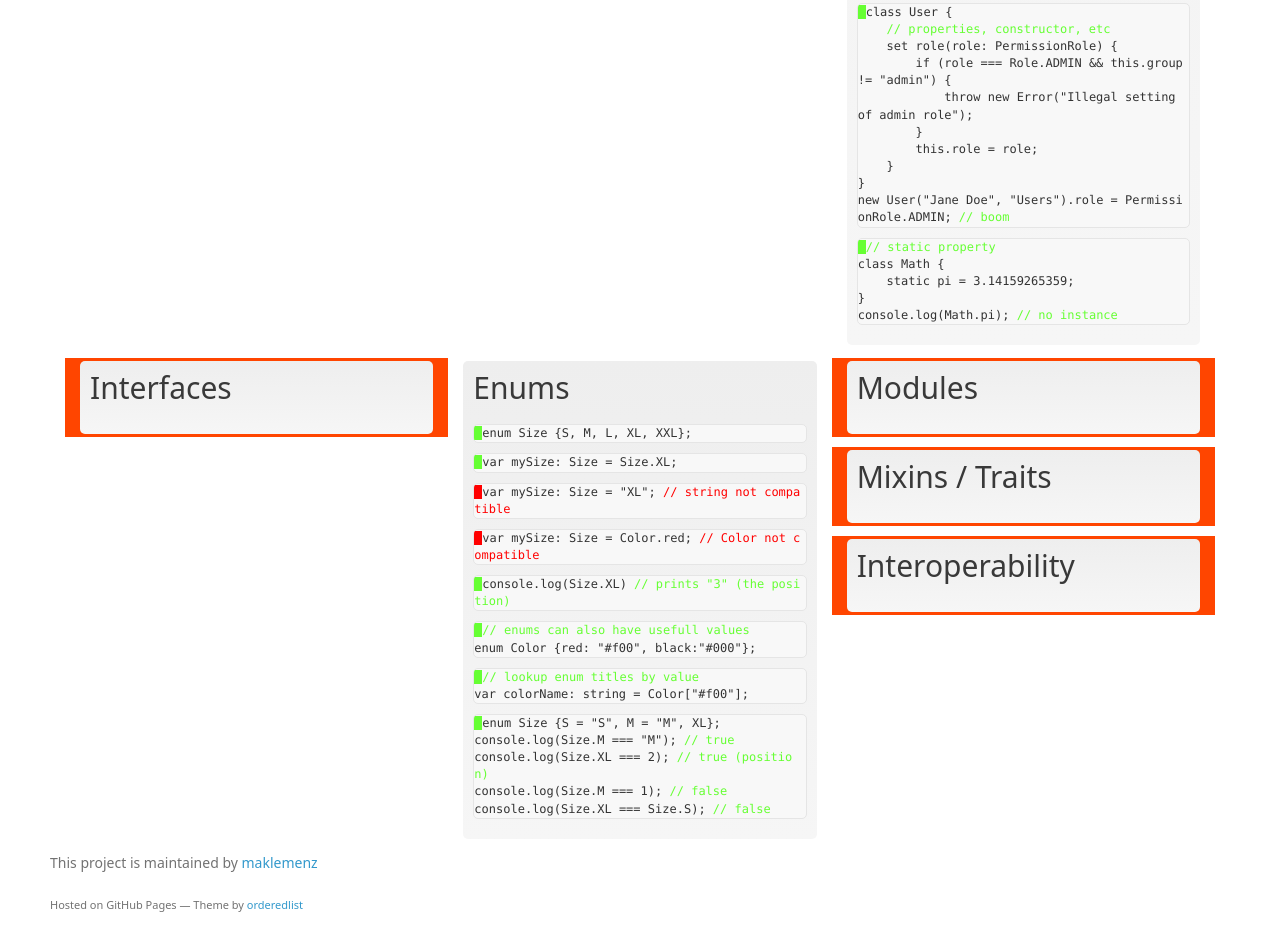
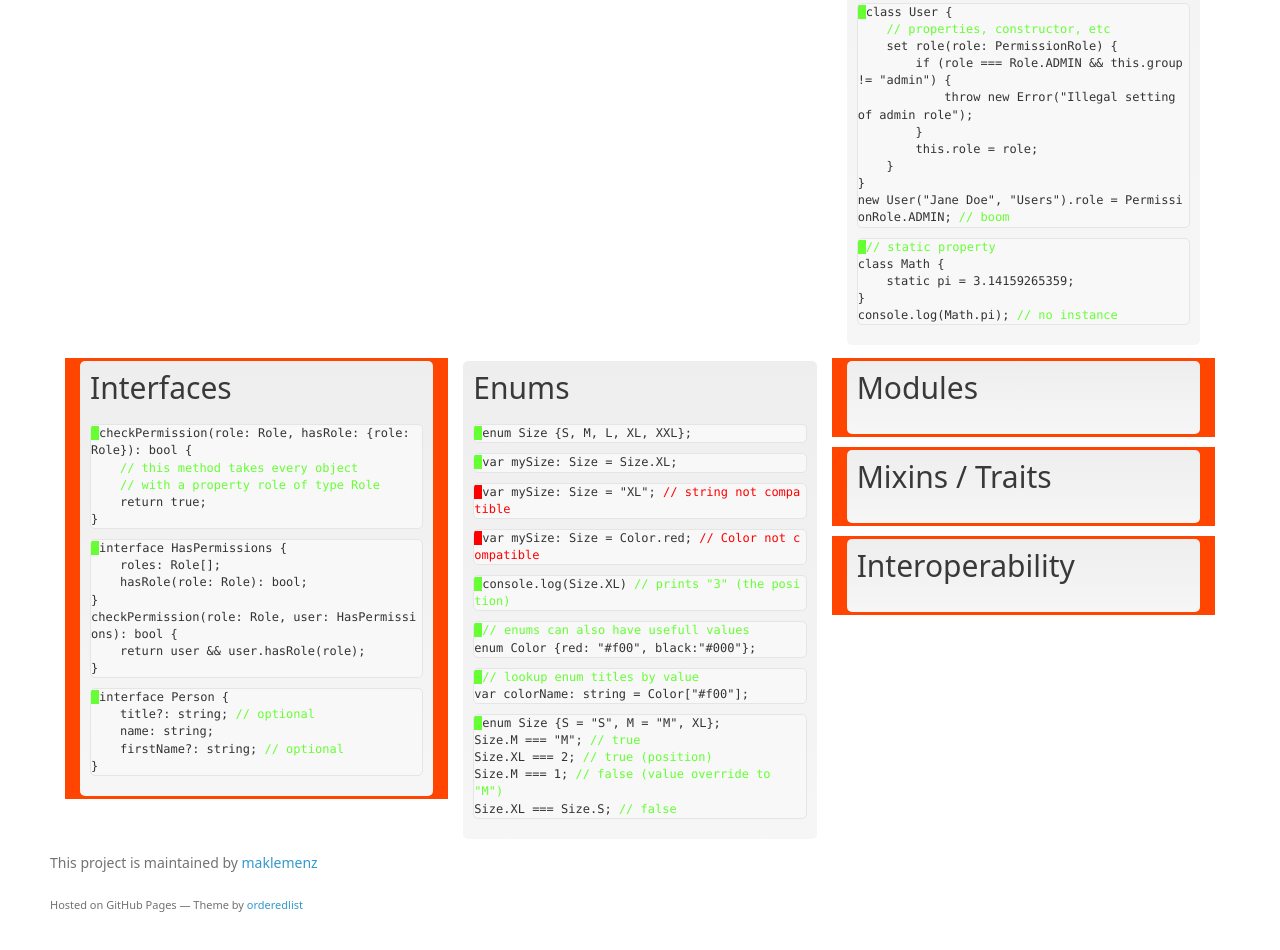
Before and after one commit to guibot17/typescript-cheatsheet, a plain HTML site: page index.html in a window 1280 px wide. Shown: the part 1536-2486 px from the top of the page. Drawn offline with nearby package versions, Linux system fonts and the light colour scheme; a small style sheet from the web is missing; a web font is replaced by a local one.

Commit message:
interfaces

```diff
--- a/index.html
+++ b/index.html
@@ -47,13 +47,13 @@ public lastname) {
                   <pre><code class="typescript">var whatever: any = "can be set to anything";</code></pre>
                   <pre><code class="typescript">var myNumber: number = 1;</code></pre>
                   <pre><code class="typescript">var myString: string = "hello";</code></pre>
-                  <pre><code class="typescript">var myBoolean: boolean = true;</code></pre>
+                  <pre><code class="typescript">var mybool: bool = true;</code></pre>
                   <pre><code class="typescript">var myNumbers: number[] = [1, 2, 3];</code></pre>
                   <pre><code class="typescript">var myNumbers: Array&lt;number&gt; = [1, 2, 3];</code></pre>
                   <pre><code class="typescript">var myCar: Car = new Car("1970 Dodge Charger R/T");</code></pre>
-                  <pre><code class="typescript wont-compile">var notABoolean: boolean = 123; // wrong type</code></pre>
-                  <pre><code class="typescript wont-compile">var myBoolean: boolean = true;
-myBoolean = "false"; // wrong type in reassignment</code></pre>
+                  <pre><code class="typescript wont-compile">var notAbool: bool = 123; // wrong type</code></pre>
+                  <pre><code class="typescript wont-compile">var mybool: bool = true;
+mybool = "false"; // wrong type in reassignment</code></pre>
                 <pre><code class="typescript wont-compile">var myNumbers: Array&lt;number&gt; = [1, "2", 3]; // wrong type</code></pre>
                 <pre><code class="typescript">var arrayOfObjects: {a:number, b:number}[] = [{a:1, b:2}];</code></pre>
               </div>
@@ -80,7 +80,7 @@ myBoolean = "false"; // wrong type in reassignment</code></pre>
 // takes to numbers and returns a number:
 var calculation: (a:number, b:number) => number = multiply</code></pre>
                   <pre><code class="typescript wont-compile">var checkPermission: (user: User, role: Role) =>
-boolean = multiply; // won't compile</code></pre>
+bool = multiply; // won't compile</code></pre>
                   <pre><code class="typescript">// parameters can be optional
 function greet(lastName: string, firstName?: string) { // note the '?'
     var greet: string = "hello ";
@@ -197,6 +197,23 @@ console.log(Math.pi); // no instance
           <section class="col-xs-12 col-sm-12 col-md-6 col-lg-4 TODO" id="interfaces">
               <div class="content">
                   <h2>Interfaces</h2>
+                  <pre><code class="typescript">checkPermission(role: Role, hasRole: {role: Role}): bool {
+    // this method takes every object
+    // with a property role of type Role
+    return true;
+}</code></pre>
+                  <pre><code class="typescript">interface HasPermissions {
+    roles: Role[];
+    hasRole(role: Role): bool;
+}
+checkPermission(role: Role, user: HasPermissions): bool {
+    return user && user.hasRole(role);
+}</code></pre>
+                  <pre><code class="typescript">interface Person {
+    title?: string; // optional
+    name: string;
+    firstName?: string; // optional
+}</code></pre>
               </div>
           </section>
 
@@ -213,10 +230,10 @@ enum Color {red: "#f00", black:"#000"};</code></pre>
                   <pre><code class="typescript">// lookup enum titles by value
 var colorName: string = Color["#f00"];</code></pre>
 <pre><code class="typescript">enum Size {S = "S", M = "M", XL};
-console.log(Size.M === "M"); // true
-console.log(Size.XL === 2); // true (position)
-console.log(Size.M === 1); // false
-console.log(Size.XL === Size.S); // false</code></pre>
+Size.M === "M"; // true
+Size.XL === 2; // true (position)
+Size.M === 1; // false (value override to "M")
+Size.XL === Size.S; // false</code></pre>
               </div>
           </section>
 
```
